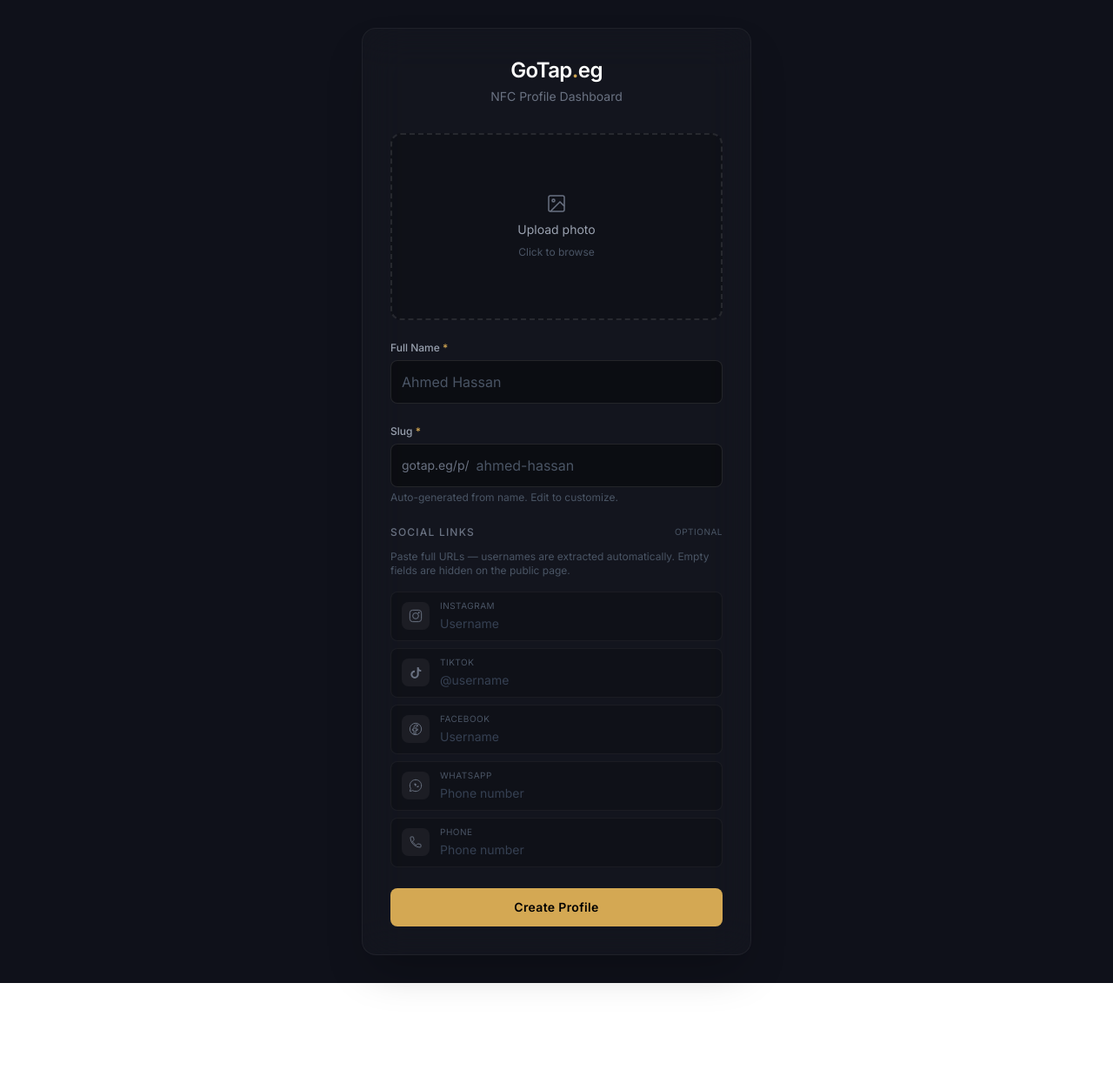
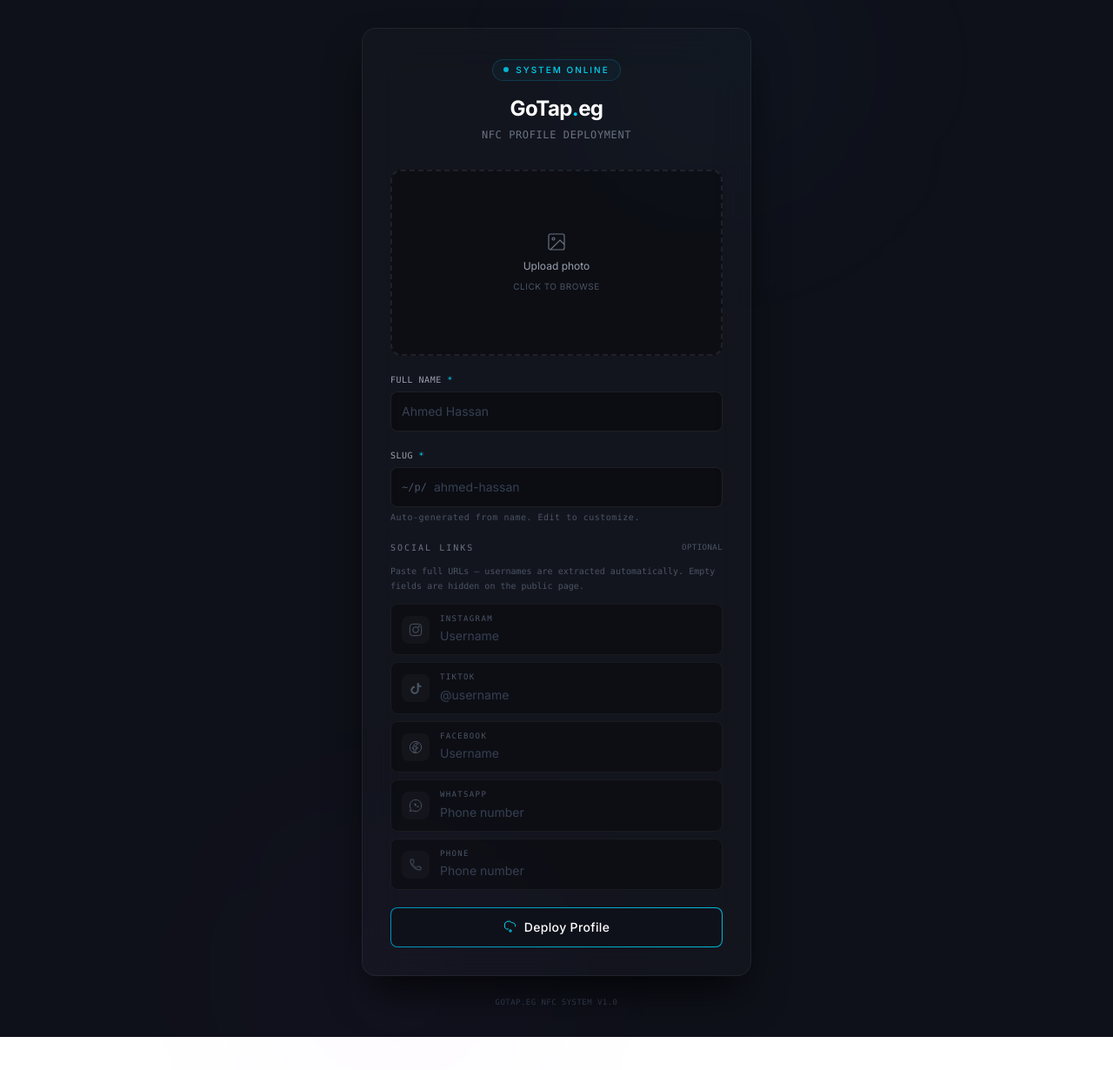
Before and after one commit to yousefashraf-dev/gotap-wep, a Next.js app: page /admin in a window 1280 px wide. Shown: the top 1230 px of the page at 87% size. Before the commit the page ends 1130 px from the top, so only its background shows below. Built offline with nearby package versions, Linux system fonts and the light colour scheme.

Commit message:
Rewrite admin page: cyberpunk UI, success state, copy/launch actions, Vercel URL

```diff
--- a/app/admin/page.js
+++ b/app/admin/page.js
@@ -1,6 +1,6 @@
 'use client'
 
-import { useState, useRef, useCallback } from 'react'
+import { useState, useRef } from 'react'
 import { saveProfile } from './actions'
 import InstagramIcon from '@/components/icons/InstagramIcon'
 import TikTokIcon from '@/components/icons/TikTokIcon'
@@ -96,7 +96,7 @@
   async function copyLink() {
     await navigator.clipboard.writeText(savedLink)
     setCopied(true)
-    setTimeout(() => setCopied(false), 2000)
+    setTimeout(() => setCopied(false), 3000)
   }
 
   async function handleSubmit(e) {
@@ -104,7 +104,7 @@
     setError(''); setSuccess(false); setSavedLink(''); setCopied(false)
     const name = form.name.trim()
     const slug = form.slug.trim().toLowerCase()
-    if (!name || !slug) return setError('Name and Slug are required')
+    if (!name || !slug) return setError('NAME and SLUG fields are required')
     if (!/^[a-z0-9_-]+$/.test(slug)) return setError('Use only: a-z, 0-9, hyphens, underscores')
 
     setSaving(true)
@@ -118,49 +118,65 @@
     if (res.error) setError(res.error)
     else {
       setSuccess(true)
-      setSavedLink(`https://gotap.eg/p/${res.slug}`)
+      setSavedLink(`https://gotap-wep.vercel.app/p/${res.slug}`)
     }
   }
 
+  const linkText = savedLink
+
   return (
     <div className="min-h-screen bg-[#0F111A] flex items-center justify-center px-4 py-8">
-      <div className="bg-white/[0.02] backdrop-blur-xl border border-white/[0.05] rounded-2xl p-8 max-w-md w-full shadow-2xl">
+      <div className="relative w-full max-w-md">
+
+        {/* Glow orbs */}
+        <div className="absolute -top-20 -right-20 w-60 h-60 rounded-full bg-cyan-500/5 blur-[120px] pointer-events-none" />
+        <div className="absolute -bottom-20 -left-20 w-60 h-60 rounded-full bg-purple-500/5 blur-[120px] pointer-events-none" />
+
+        <div className="relative bg-white/[0.02] backdrop-blur-xl border border-white/[0.06] rounded-2xl p-8 shadow-2xl shadow-black/80">
 
           {/* Header */}
           <div className="text-center mb-8">
-          <h1 className="text-2xl font-semibold text-white tracking-tight">
-            GoTap<span className="text-gold">.</span>eg
+            <div className="inline-flex items-center gap-2 px-3 py-1 rounded-full border border-cyan-500/20 bg-cyan-500/5 mb-4">
+              <span className="w-1.5 h-1.5 rounded-full bg-cyan-400 animate-pulse" />
+              <span className="text-[10px] uppercase tracking-[0.2em] text-cyan-400 font-medium">System Online</span>
+            </div>
+            <h1 className="text-2xl font-bold text-white tracking-tight">
+              GoTap<span className="text-cyan-400">.</span>eg
             </h1>
-          <p className="text-gray-500 text-sm mt-1">NFC Profile Dashboard</p>
+            <p className="text-gray-500 text-xs mt-1.5 font-mono tracking-wider uppercase">NFC Profile Deployment</p>
           </div>
 
-        <form onSubmit={handleSubmit} className="space-y-6">
+          {!success ? (
+            <form onSubmit={handleSubmit} className="space-y-5">
 
               {/* Image Upload */}
               <div
                 onClick={() => fileRef.current?.click()}
-            className={`relative aspect-video rounded-xl border-2 border-dashed flex flex-col items-center justify-center gap-2 cursor-pointer transition-all group overflow-hidden
-              ${preview ? 'border-transparent' : 'border-white/10 hover:border-white/20 bg-black/20'}`}
+                className={`relative aspect-video rounded-xl border-2 border-dashed flex flex-col items-center justify-center gap-2 cursor-pointer transition-all duration-300 group overflow-hidden
+                  ${preview ? 'border-transparent' : 'border-white/[0.08] hover:border-cyan-500/40 bg-black/30'}`}
               >
                 {preview ? (
                   <>
                     <img src={preview} alt="" className="absolute inset-0 w-full h-full object-cover rounded-xl" />
-                <div className="absolute inset-0 bg-black/60 opacity-0 group-hover:opacity-100 transition-opacity rounded-xl flex items-center justify-center">
-                  <span className="text-white text-sm font-medium">Change photo</span>
+                    <div className="absolute inset-0 bg-black/70 opacity-0 group-hover:opacity-100 transition-opacity duration-300 rounded-xl flex items-center justify-center backdrop-blur-sm">
+                      <span className="text-white text-xs font-medium tracking-wider uppercase">Change photo</span>
                     </div>
                   </>
                 ) : (
                   <>
-                <svg width="24" height="24" viewBox="0 0 24 24" fill="none" stroke="currentColor" strokeWidth="1.5" className="text-gray-500">
+                    <svg width="24" height="24" viewBox="0 0 24 24" fill="none" stroke="currentColor" strokeWidth="1.2" className="text-gray-500 group-hover:text-cyan-400 transition-colors duration-300">
                       <rect x="3" y="3" width="18" height="18" rx="2" /><circle cx="8.5" cy="8.5" r="1.5" /><path d="M21 15l-5-5L5 21" />
                     </svg>
-                <p className="text-gray-400 text-sm">Upload photo</p>
-                <p className="text-gray-600 text-xs">Click to browse</p>
+                    <p className="text-gray-400 text-xs group-hover:text-gray-300 transition-colors">Upload photo</p>
+                    <p className="text-gray-600 text-[10px] uppercase tracking-wider">Click to browse</p>
                   </>
                 )}
                 {uploading && (
-              <div className="absolute inset-0 bg-black/70 rounded-xl flex items-center justify-center z-10">
-                <span className="text-gray-400 text-xs">Uploading…</span>
+                  <div className="absolute inset-0 bg-black/80 rounded-xl flex items-center justify-center z-10 backdrop-blur-sm">
+                    <div className="flex items-center gap-2">
+                      <div className="w-3 h-3 border border-cyan-400 border-t-transparent rounded-full animate-spin" />
+                      <span className="text-cyan-400 text-[10px] uppercase tracking-wider font-mono">Uploading...</span>
+                    </div>
                   </div>
                 )}
               </div>
@@ -168,48 +184,52 @@
 
               {/* Name */}
               <div>
-            <label className="block text-gray-400 text-xs mb-1.5 font-medium">Full Name <span className="text-gold">*</span></label>
+                <label className="block text-gray-400 text-[10px] mb-1.5 font-mono uppercase tracking-wider">
+                  Full Name <span className="text-cyan-400">*</span>
+                </label>
                 <input
                   value={form.name}
                   onChange={e => handleNameChange(e.target.value)}
                   placeholder="Ahmed Hassan"
-              className="w-full bg-black/40 border border-white/10 rounded-lg text-white p-3 focus:border-purple-500 focus:outline-none transition-all placeholder-gray-600"
+                  className="w-full bg-black/40 border border-white/[0.08] rounded-lg text-white p-3 text-sm outline-none transition-all duration-200 placeholder-gray-700 focus:border-cyan-500/50 focus:shadow-[0_0_12px_rgba(6,182,212,0.15)]"
                 />
               </div>
 
               {/* Slug */}
               <div>
-            <label className="block text-gray-400 text-xs mb-1.5 font-medium">Slug <span className="text-gold">*</span></label>
-            <div className="flex items-center gap-2 bg-black/40 border border-white/10 rounded-lg p-3 focus-within:border-purple-500 transition-all">
-              <span className="text-gray-500 text-sm shrink-0">gotap.eg/p/</span>
+                <label className="block text-gray-400 text-[10px] mb-1.5 font-mono uppercase tracking-wider">
+                  Slug <span className="text-cyan-400">*</span>
+                </label>
+                <div className="flex items-center gap-2 bg-black/40 border border-white/[0.08] rounded-lg p-3 transition-all duration-200 focus-within:border-cyan-500/50 focus-within:shadow-[0_0_12px_rgba(6,182,212,0.15)]">
+                  <span className="text-gray-600 text-xs font-mono shrink-0">~/p/</span>
                   <input
                     value={form.slug}
                     onChange={e => handleSlugChange(e.target.value)}
                     placeholder="ahmed-hassan"
-                className="bg-transparent text-white placeholder-gray-600 outline-none flex-1"
+                    className="bg-transparent text-white placeholder-gray-700 outline-none flex-1 text-sm"
                   />
                 </div>
-            <p className="text-gray-600 text-xs mt-1">Auto-generated from name. Edit to customize.</p>
+                <p className="text-gray-600 text-[10px] mt-1 font-mono tracking-wider">Auto-generated from name. Edit to customize.</p>
               </div>
 
               {/* Social Links */}
               <div>
                 <div className="flex items-center justify-between mb-3">
-              <h2 className="text-xs uppercase tracking-widest text-gray-500 font-medium">Social Links</h2>
-              <span className="text-gray-600 text-[10px] uppercase tracking-wider">Optional</span>
+                  <h2 className="text-[10px] uppercase tracking-[0.2em] text-gray-500 font-mono">Social Links</h2>
+                  <span className="text-gray-600 text-[9px] uppercase tracking-wider font-mono">Optional</span>
                 </div>
-            <p className="text-gray-600 text-xs mb-4">Paste full URLs — usernames are extracted automatically. Empty fields are hidden on the public page.</p>
+                <p className="text-gray-600 text-[10px] mb-3 font-mono leading-relaxed">Paste full URLs — usernames are extracted automatically. Empty fields are hidden on the public page.</p>
                 <div className="space-y-2">
                   {platforms.map(({ key, label, icon: Icon, hint }) => (
                     <div
                       key={key}
-                  className="flex items-center gap-3 bg-black/20 border border-white/5 rounded-lg px-3 py-2 focus-within:border-white/20 transition-all"
+                      className="flex items-center gap-3 bg-black/30 border border-white/[0.05] rounded-lg px-3 py-2.5 transition-all duration-200 focus-within:border-cyan-500/30 focus-within:shadow-[0_0_8px_rgba(6,182,212,0.08)]"
                     >
-                  <div className="w-8 h-8 rounded-lg flex items-center justify-center shrink-0 bg-white/5 text-gray-500">
+                      <div className="w-8 h-8 rounded-lg flex items-center justify-center shrink-0 bg-white/[0.03] text-gray-600 group-focus-within:text-cyan-400 transition-colors">
                         <Icon size={16} />
                       </div>
                       <div className="flex-1 min-w-0">
-                    <label className="block text-[10px] uppercase tracking-wider text-gray-600">{label}</label>
+                        <label className="block text-[9px] uppercase tracking-[0.15em] text-gray-600 font-mono">{label}</label>
                         <input
                           value={form[key]}
                           onChange={e => handleSocialChange(key, e.target.value)}
@@ -224,8 +244,11 @@
 
               {/* Error */}
               {error && (
-            <div className="bg-red-500/10 border border-red-500/20 rounded-lg px-4 py-3">
-              <p className="text-red-400 text-sm">{error}</p>
+                <div className="bg-amber-500/10 border border-amber-500/25 rounded-lg px-4 py-3 flex items-start gap-3">
+                  <svg className="w-4 h-4 text-amber-400 mt-0.5 shrink-0" viewBox="0 0 24 24" fill="none" stroke="currentColor" strokeWidth="1.5">
+                    <path d="M10.29 3.86L1.82 18a2 2 0 001.71 3h16.94a2 2 0 001.71-3L13.71 3.86a2 2 0 00-3.42 0z" /><line x1="12" y1="9" x2="12" y2="13" /><line x1="12" y1="17" x2="12.01" y2="17" />
+                  </svg>
+                  <p className="text-amber-300 text-xs font-mono">{error}</p>
                 </div>
               )}
 
@@ -233,50 +256,112 @@
               <button
                 type="submit"
                 disabled={saving || uploading}
-            className="w-full bg-gold hover:bg-gold-light text-black font-semibold rounded-lg py-3 active:scale-[0.98] transition-all disabled:opacity-40 disabled:cursor-not-allowed text-sm tracking-wide"
+                className="group relative w-full overflow-hidden rounded-lg bg-gradient-to-r from-cyan-600 to-cyan-500 p-[1px] transition-all duration-300 disabled:opacity-30 disabled:cursor-not-allowed"
               >
+                <div className="relative flex items-center justify-center gap-2 rounded-[7px] bg-[#0F111A] px-4 py-3 transition-all duration-300 group-hover:bg-transparent group-active:scale-[0.98]">
                   {saving ? (
-              <span className="flex items-center justify-center gap-2">
-                <div className="w-4 h-4 border-2 border-black border-t-transparent rounded-full animate-spin" />
-                Saving…
-              </span>
+                    <>
+                      <div className="w-3.5 h-3.5 border border-cyan-400 border-t-transparent rounded-full animate-spin" />
+                      <span className="text-cyan-300 text-sm font-mono tracking-wider">Deploying...</span>
+                    </>
                   ) : (
-              'Create Profile'
+                    <>
+                      <svg className="w-4 h-4 text-cyan-400" viewBox="0 0 24 24" fill="none" stroke="currentColor" strokeWidth="1.5">
+                        <path d="M12 15v3m0 0v3m0-3h3m-3 0H9m11.1-7.1a5 5 0 00-4.8-6.9c-.3 0-.6 0-.9.1a7 7 0 00-12.5 4.9A5.5 5.5 0 005.5 15H9" />
+                      </svg>
+                      <span className="text-white text-sm font-medium tracking-wide">Deploy Profile</span>
+                    </>
+                  )}
+                </div>
+              </button>
+            </form>
+          ) : (
+            /* ───── SUCCESS STATE ───── */
+            <div className="animate-in fade-in duration-500 space-y-6">
+              {/* Header badge */}
+              <div className="flex flex-col items-center gap-3 py-2">
+                <div className="w-14 h-14 rounded-full bg-cyan-500/10 border border-cyan-500/20 flex items-center justify-center">
+                  <svg className="w-7 h-7 text-cyan-400" viewBox="0 0 24 24" fill="none" stroke="currentColor" strokeWidth="1.5">
+                    <circle cx="12" cy="12" r="10" /><path d="M12 6v6l4 2" />
+                  </svg>
+                </div>
+                <div className="text-center">
+                  <p className="text-cyan-400 text-xs font-mono tracking-[0.3em] uppercase">SYSTEM INITIALIZATION COMPLETE</p>
+                  <h2 className="text-white text-lg font-bold mt-1 tracking-tight">Profile Synchronized</h2>
+                  <p className="text-gray-500 text-xs mt-1 font-mono">NFC link ready for deployment</p>
+                </div>
+              </div>
+
+              {/* Scan lines */}
+              <div className="relative overflow-hidden rounded-xl border border-cyan-500/15 bg-cyan-500/[0.02] p-5">
+                <div className="absolute inset-0 pointer-events-none opacity-[0.03]" style={{ backgroundImage: 'repeating-linear-gradient(0deg, transparent, transparent 1px, rgba(6,182,212,0.3) 1px, rgba(6,182,212,0.3) 2px)' }} />
+                <div className="relative z-10">
+                  <p className="text-gray-500 text-[9px] font-mono uppercase tracking-[0.2em] mb-2">Terminal Link</p>
+                  <div className="flex items-center gap-2 bg-black/60 border border-cyan-500/20 rounded-lg p-3">
+                    <span className="text-gray-600 text-xs font-mono shrink-0">$</span>
+                    <input
+                      readOnly
+                      value={linkText}
+                      className="bg-transparent text-cyan-300 text-sm font-mono outline-none flex-1 truncate"
+                    />
+                  </div>
+                </div>
+              </div>
+
+              {/* Actions */}
+              <div className="flex gap-3">
+                <button
+                  onClick={copyLink}
+                  className={`flex-1 flex items-center justify-center gap-2 rounded-lg border px-4 py-3 text-sm font-mono tracking-wider transition-all duration-300 active:scale-[0.97] ${copied ? 'border-emerald-500/40 bg-emerald-500/10 text-emerald-400 shadow-[0_0_20px_rgba(52,211,153,0.2)]' : 'border-white/[0.08] bg-white/[0.02] text-gray-300 hover:border-cyan-500/30 hover:text-cyan-300 hover:shadow-[0_0_15px_rgba(6,182,212,0.15)]'}`}
+                >
+                  {copied ? (
+                    <>
+                      <svg className="w-4 h-4" viewBox="0 0 24 24" fill="none" stroke="currentColor" strokeWidth="1.5">
+                        <polyline points="20 6 9 17 4 12" />
+                      </svg>
+                      <span>Transferred</span>
+                    </>
+                  ) : (
+                    <>
+                      <svg className="w-4 h-4" viewBox="0 0 24 24" fill="none" stroke="currentColor" strokeWidth="1.5">
+                        <rect x="9" y="9" width="13" height="13" rx="2" /><path d="M5 15H4a2 2 0 01-2-2V4a2 2 0 012-2h9a2 2 0 012 2v1" />
+                      </svg>
+                      <span>Copy Link</span>
+                    </>
                   )}
                 </button>
-        </form>
 
-        {/* NFC Success Output */}
-        {success && savedLink && (
-          <div className="mt-8 bg-gradient-to-b from-emerald-500/[0.08] to-transparent border border-emerald-500/20 rounded-xl p-6">
-            <div className="flex items-center gap-3 mb-5">
-              <div className="w-10 h-10 rounded-full bg-emerald-500/15 flex items-center justify-center ring-1 ring-emerald-500/20">
-                <svg width="18" height="18" viewBox="0 0 24 24" fill="none" stroke="#34d399" strokeWidth="2" strokeLinecap="round" strokeLinejoin="round">
-                  <path d="M22 11.08V12a10 10 0 1 1-5.93-9.14" /><polyline points="22 4 12 14.01 9 11.01" />
+                <a
+                  href={linkText}
+                  target="_blank"
+                  rel="noopener noreferrer"
+                  className="flex-1 flex items-center justify-center gap-2 rounded-lg bg-gradient-to-r from-cyan-600 to-cyan-500 px-4 py-3 text-sm font-mono tracking-wider text-white transition-all duration-300 active:scale-[0.97] hover:shadow-[0_0_25px_rgba(6,182,212,0.35)]"
+                >
+                  <svg className="w-4 h-4" viewBox="0 0 24 24" fill="none" stroke="currentColor" strokeWidth="1.5">
+                    <path d="M18 13v6a2 2 0 01-2 2H5a2 2 0 01-2-2V8a2 2 0 012-2h6" /><polyline points="15 3 21 3 21 9" /><line x1="10" y1="14" x2="21" y2="3" />
                   </svg>
+                  <span>Launch Profile</span>
+                </a>
               </div>
-              <div>
-                <span className="text-white text-sm font-medium block">Profile Created</span>
-                <span className="text-gray-500 text-xs">Your NFC link is ready to copy</span>
-              </div>
-            </div>
-            <p className="text-gray-400 text-xs mb-3 font-medium uppercase tracking-wider">Copy this URL to your NFC Tag</p>
-            <div className="flex gap-2">
-              <input
-                readOnly
-                value={savedLink}
-                className="flex-1 bg-black/60 border border-white/10 rounded-lg text-white text-sm p-3 outline-none font-mono tracking-tight"
-              />
+
+              {/* Create another */}
+              <div className="text-center pt-2">
                 <button
-                onClick={copyLink}
-                className="bg-emerald-500 hover:bg-emerald-400 text-black font-semibold rounded-lg px-5 text-sm transition-all active:scale-[0.98] shrink-0"
+                  onClick={() => { setSuccess(false); setSavedLink(''); setCopied(false); setForm({ name: '', slug: '', imageUrl: '', instagram: '', tiktok: '', facebook: '', whatsapp: '', phone: '' }); setPreview(null); slugLocked.current = false }}
+                  className="text-gray-600 hover:text-gray-400 text-[10px] font-mono uppercase tracking-[0.2em] transition-colors"
                 >
-                {copied ? 'Copied!' : 'Copy URL'}
+                  &lsaquo; Deploy Another Profile
                 </button>
               </div>
             </div>
           )}
         </div>
+
+        {/* Footer */}
+        <p className="text-center text-[9px] text-gray-700 font-mono tracking-wider mt-6 uppercase">
+          GoTap.eg NFC System v1.0
+        </p>
+      </div>
     </div>
   )
 }
```
Lines whose indentation alone changed are shown as unchanged.
